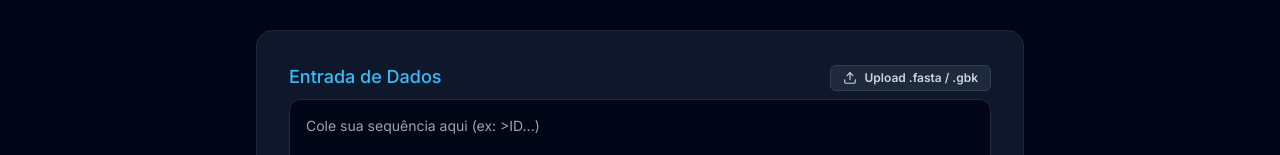
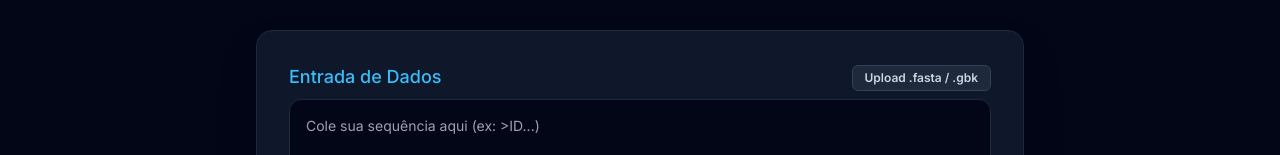
Before and after one commit to ivolzkm/infobio.com.br, a Next.js app: page /recursos/conversor in a window 1280 px wide. Shown: the part 192-347 px from the top of the page. Built offline with nearby package versions, Linux system fonts and the light colour scheme.

Commit message:
Standardized button hover color in src/app/recursos/conversor/page.tsx

```diff
--- a/src/app/recursos/conversor/page.tsx
+++ b/src/app/recursos/conversor/page.tsx
@@ -37,12 +37,7 @@ export default function ConversorPage() {
 
     // Simulação de conversão para fins de demonstração do MVP
     const timestamp = new Date().toISOString();
-    const mockOutput = `LOCUS       Exported                ${processedSeq.length} bp    DNA     linear   PLN ${timestamp.split('T')[0]}
-DEFINITION  Sequence converted via InfoBio.com.br
-ACCESSION   INFOBIO_${Math.floor(Math.random() * 1000)}
-ORIGIN
-      1 ${processedSeq.toLowerCase().match(/.{1,10}/g)?.join(' ') || processedSeq}
-//`;
+    const mockOutput = `LOCUS       Exported                ${processedSeq.length} bp    DNA     linear   PLN ${timestamp.split('T')[0]}\nDEFINITION  Sequence converted via InfoBio.com.br\nACCESSION   INFOBIO_${Math.floor(Math.random() * 1000)}\nORIGIN      \n      1 ${processedSeq.toLowerCase().match(/.{1,10}/g)?.join(' ') || processedSeq}\n//`;
 
     setResult(outFormat === 'GenBank' ? mockOutput : sequence);
   };
@@ -71,9 +66,8 @@ ORIGIN
               </label>
               <button
                 onClick={() => fileInputRef.current?.click()}
-                className="text-xs font-semibold bg-slate-800 hover:bg-slate-700 text-slate-300 py-1 px-3 rounded-md border border-slate-700 transition-all flex items-center gap-2"
+                className="text-xs font-semibold bg-slate-800 hover:bg-sky-700 text-slate-300 py-1 px-3 rounded-md border border-slate-700 transition-all flex items-center gap-2"
               >
-                <svg xmlns="http://www.w3.org/2000/svg" width="14" height="14" viewBox="0 0 24 24" fill="none" stroke="currentColor" strokeWidth="2" strokeLinecap="round" strokeLinejoin="round"><path d="M21 15v4a2 2 0 0 1-2 2H5a2 2 0 0 1-2-2v-4"/><polyline points="17 8 12 3 7 8"/><line x1="12" y1="3" x2="12" y2="15"/></svg>
                 Upload .fasta / .gbk
               </button>
               <input type="file" ref={fileInputRef} onChange={handleFileUpload} className="hidden" accept=".fasta,.gbk,.txt"/>
@@ -117,7 +111,7 @@ ORIGIN
 
           <button
             onClick={handleConvert}
-            className="w-full bg-sky-600 hover:bg-sky-500 text-white font-bold py-4 px-6 rounded-xl text-lg transition-all shadow-[0_0_20px_rgba(2,132,199,0.3)] active:scale-[0.98]"
+            className="w-full bg-sky-600 hover:bg-sky-700 text-white font-bold py-4 px-6 rounded-xl text-lg transition-all shadow-[0_0_20px_rgba(2,132,199,0.3)] active:scale-[0.98]"
           >
             Executar Conversão
           </button>
```
